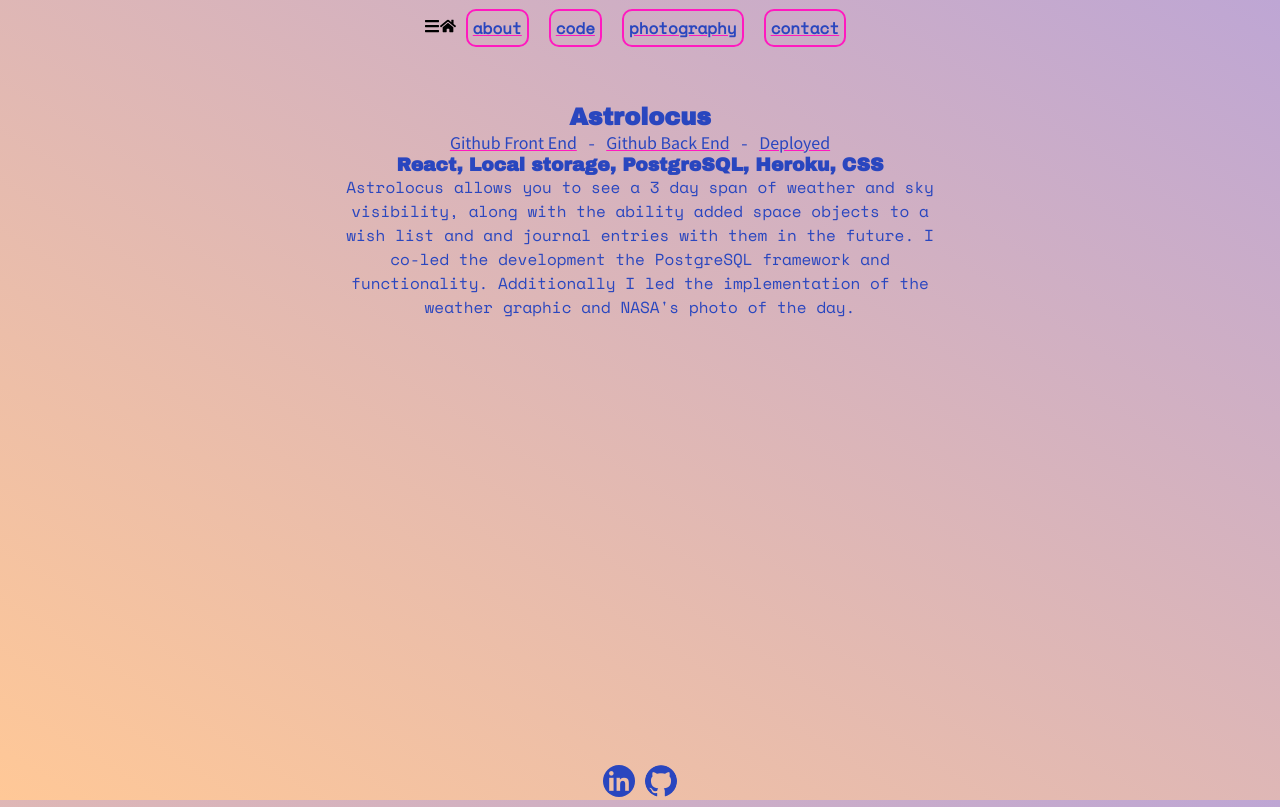
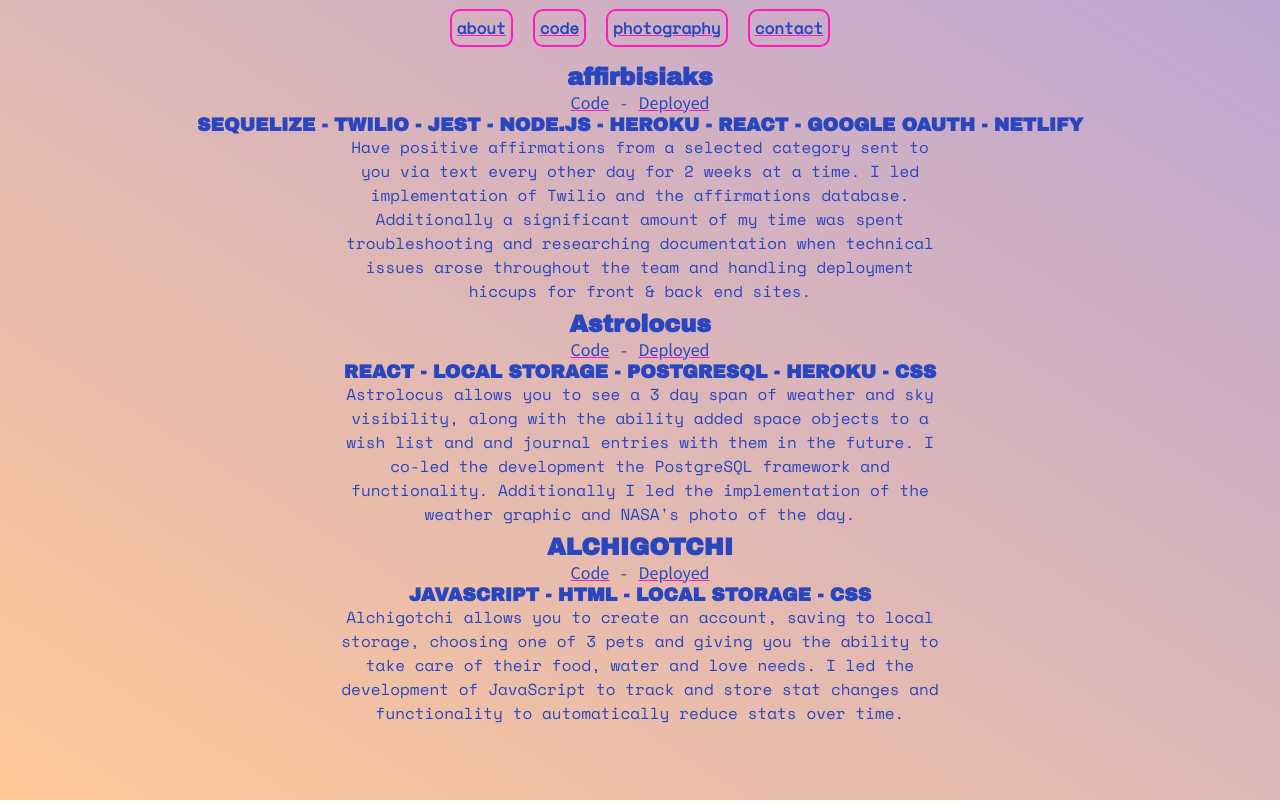
Before and after one commit to mckubisiak/my-portfolio, a React (Create React App) app: page /code in a window 1280 px wide. Built offline with nearby package versions, Linux system fonts and the light colour scheme.

Commit message:
updated styling added additional projects

```diff
--- a/package.json
+++ b/package.json
@@ -13,6 +13,7 @@
     "react-router-dom": "^5.2.0",
     "react-scripts": "4.0.3",
     "react-switch": "^6.0.0",
+    "react-transition-group": "^4.4.2",
     "superagent": "^6.1.0",
     "web-vitals": "^1.1.2"
   },
--- a/src/App.js
+++ b/src/App.js
@@ -7,37 +7,19 @@ import {
   // Redirect
 } from 'react-router-dom';
 import Header from './Components/Header.js';
-import Footer from './Components/Footer.js';
 import Photography from './Components/Photography';
 import About from './Components/About';
 import Code from './Components/Code';
 import ContactForm from './Components/ContactForm';
 
-// For changing background based on time of day
-// function dayandnight(){
-//   let current = new Date();
-//          let day_night = current.getHours();
-//                    if (day_night < 21 && day_night > 5){
-//                     //Day
-//                     let bodyColor = document.getElementsByTagName("BODY")[0];
-//       bodyColor.style.backgroundColor = "DarkSlateGrey";
-//                    }
-//                    else{
-//                     //Night
-//                     let bodyColor = document.getElementsByTagName("BODY")[0];
-//       bodyColor.style.backgroundColor = "Lavendar";
-//                    }
-//                }
-
 export default class App extends Component {
   render() {
-    // dayandnight();
 
     return (
       <Router>
         <Header />
-        <div className='mainDiv'>
-          <Switch>
+        <div className='appDiv'>
+          <Switch >
             <Route
               exact
               path='/'
@@ -63,7 +45,6 @@ export default class App extends Component {
             />
           </Switch>
         </div>
-        <Footer />
       </Router>
     );
   }
--- a/src/Components/About.js
+++ b/src/Components/About.js
@@ -1,15 +1,25 @@
 import React, { Component } from 'react';
-
+import '../Styles/App.css';
 export default class About extends Component {
   render() {
     return (
       <div className='aboutDiv'>
         <h1 className='mainTitle'>About Kubisiak</h1>
         <div>
-          <img
-            src='https://scontent.fhio2-1.fna.fbcdn.net/v/t1.15752-9/224017288_926009834646601_2786340127800676735_n.jpg?_nc_cat=102&ccb=1-3&_nc_sid=ae9488&_nc_ohc=wYwCLSJORWUAX-GPsEp&_nc_ht=scontent.fhio2-1.fna&oh=524c6c70cb847cf0167fbad9db434384&oe=6126008C'
-            alt='Kubisiak'
-          />
+          <a
+          target='_blank'
+          rel='noreferrer'
+          href='https://www.linkedin.com/in/kubisiak/'
+        >
+          <img className='icon' src='./linkedin.png' alt='LinkedIn' />
+        </a>
+        <a
+          target='_blank'
+          rel='noreferrer'
+          href='https://github.com/mckubisiak'
+        >
+          <img className='icon' src='./github.png' alt='Github' />
+        </a>
           <article>
             <p className='mainP'>
               A queer trans Software Engineer. I love developing with people and
--- a/src/Components/Code.js
+++ b/src/Components/Code.js
@@ -6,22 +6,47 @@ export default class Code extends Component {
     return (
       <div className='mainDiv'>
         <div>
-          <h2>Astrolocus</h2>
+          <h2 className='projectTitle'>affirbisiaks</h2>
           <span className='mainP'>
             <a
-              href='https://github.com/Astromapi/astromapi-front-end'
+              href='https://github.com/affirbisiaks'
               target='_blank'
               rel='noopener noreferrer'
             >
-              Github Front End
+              Code
             </a>{' '}
             -{' '}
             <a
-              href='https://github.com/Astromapi/astromapi-back-end'
+              href='https://affirbisiaks.netlify.app/'
               target='_blank'
               rel='noopener noreferrer'
             >
-              Github Back End
+              Deployed
+            </a>
+          </span>
+          <h3>
+            SEQUELIZE - TWILIO - JEST - NODE.JS - HEROKU - REACT - GOOGLE OAUTH
+            - NETLIFY{' '}
+          </h3>
+          <p className='mainP'>
+            Have positive affirmations from a selected category sent to you via
+            text every other day for 2 weeks at a time. I led implementation of
+            Twilio and the affirmations database. Additionally a significant
+            amount of my time was spent troubleshooting and researching
+            documentation when technical issues arose throughout the team and
+            handling deployment hiccups for front & back end sites.
+          </p>
+        </div>
+
+        <div>
+          <h2 className='projectTitle'>Astrolocus</h2>
+          <span className='mainP'>
+            <a
+              href='https://github.com/Astromapi'
+              target='_blank'
+              rel='noopener noreferrer'
+            >
+              Code
             </a>{' '}
             -{' '}
             <a
@@ -32,7 +57,7 @@ export default class Code extends Component {
               Deployed
             </a>
           </span>
-          <h3>React, Local storage, PostgreSQL, Heroku, CSS</h3>
+          <h3>REACT - LOCAL STORAGE - POSTGRESQL - HEROKU - CSS</h3>
           <p className='mainP'>
             Astrolocus allows you to see a 3 day span of weather and sky
             visibility, along with the ability added space objects to a wish
@@ -42,6 +67,35 @@ export default class Code extends Component {
             the day.
           </p>
         </div>
+
+        <div>
+          <h2 className='projectTitle'>ALCHIGOTCHI</h2>
+          <span className='mainP'>
+            <a
+              href='https://github.com/Virtual-Pet-Task-Munger/virtual-pet'
+              target='_blank'
+              rel='noopener noreferrer'
+            >
+              Code
+            </a>{' '}
+            -{' '}
+            <a
+              href='https://virtual-pet-task-munger.github.io/virtual-pet/'
+              target='_blank'
+              rel='noopener noreferrer'
+            >
+              Deployed
+            </a>
+          </span>
+          <h3> JAVASCRIPT - HTML - LOCAL STORAGE - CSS</h3>
+          <p className='mainP'>
+            Alchigotchi allows you to create an account, saving to local
+            storage, choosing one of 3 pets and giving you the ability to take
+            care of their food, water and love needs. I led the development of
+            JavaScript to track and store stat changes and functionality to
+            automatically reduce stats over time.
+          </p>
+        </div>
       </div>
     );
   }
--- a/src/Components/ContactForm.js
+++ b/src/Components/ContactForm.js
@@ -30,6 +30,8 @@ export default class Contact extends Component {
   render() {
     const { name, email, message } = this.state;
     return (
+
+      <div className='mainDiv'>
       <div className='contactDiv'>
         <form name='contact' method='post' onSubmit={this.handleSubmit}>
           <input type='hidden' name='form-name' value='contact' />
@@ -76,6 +78,7 @@ export default class Contact extends Component {
           </p>
         </form>
       </div>
+      </div>
     );
   }
 }
--- a/src/Components/Header.js
+++ b/src/Components/Header.js
@@ -1,6 +1,7 @@
 import React, { Component } from 'react';
 import { NavLink } from 'react-router-dom';
-import * as faIcons from 'react-icons/fa';
+// import * as faIcons from 'react-icons/fa';
+
 
 
 
@@ -8,8 +9,6 @@ export default class Header extends Component {
   render() {
     return (
       <div className='header'>
-        <faIcons.FaBars />
-        <faIcons.FaHome />
         <NavLink className='headerLink' to='/'>about</NavLink>
         <NavLink className='headerLink' to='/code'>code</NavLink>
         <a
--- a/src/Styles/App.css
+++ b/src/Styles/App.css
@@ -19,7 +19,8 @@ body {
   height: 100%;
   background-color: #bea6d4;
   border-radius: 2em;
-  background-image: linear-gradient(to bottom left, #bea6d4, #ffc897);
+  background: linear-gradient(to bottom left, #bea6d4, #ffc897);
+
 }
 
 .header {
@@ -64,13 +65,19 @@ text-decoration-color: #2946bf;}
 }
 
 .mainDiv {
-  padding-top: 4vh;
-  display: flex;
+  flex-direction: row;
+  padding-top: 2vh;
   justify-content: center;
   align-content: center;
   align-self: center;
   max-width: 85%;
   align-items: center;
+
+}
+
+.aboutDiv {
+  padding-top: 8vh;
+  min-width: 400px;
 }
 
 article {
--- a/src/Styles/Code.css
+++ b/src/Styles/Code.css
@@ -14,3 +14,7 @@ h2 {
 span {
   font-family: 'Space Mono', monospace;
 }
+
+.projectTitle {
+  padding-top: 1vh;
+}
--- a/src/index.css
+++ b/src/index.css
@@ -11,3 +11,8 @@ code {
   font-family: source-code-pro, Menlo, Monaco, Consolas, 'Courier New',
     monospace;
 }
+
+.mainDiv {
+  align-self: center;
+
+}
```
Also changed, not shown: src/Main.js (added), 1 other file (tests, documents, lock files or other folders).
